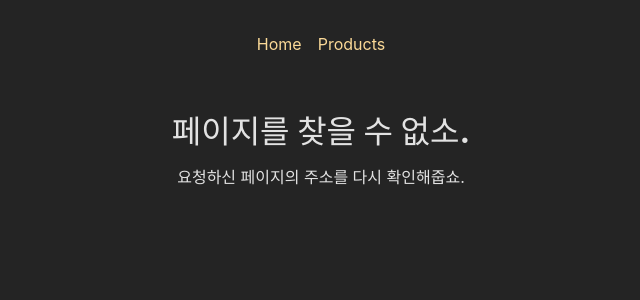
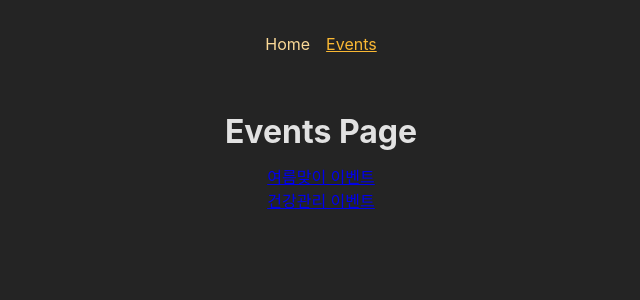
Before and after one commit to yunjeongg/REACT_STUDY20240612, a React (Create React App) app: page /events in a window 1280 px wide. Shown: the top 300 px of the page, without its empty margins (319-959 px from the left). Built offline with nearby package versions, Linux system fonts and the light colour scheme.

Commit message:
# 90. Events 어제 배운것 복습

```diff
--- a/src/App.js
+++ b/src/App.js
@@ -6,30 +6,26 @@
 import RootLayout from './components/RouteExample/layout/RootLayout';
 import ErrorPage from './components/RouteExample/pages/ErrorPage';
 import ProductDetail from './components/RouteExample/pages/ProductDetail';
+import Events from './components/RouteExample/pages/Events';
+import EventDetail from './components/RouteExample/pages/EventDetail';
 
+// 라우터 설정
 const router = createBrowserRouter
 ([
   {
-    path: '/abc',
+    path: '/',
     element: <RootLayout />, // / 들어오면 <RootLayout /> 을 띄우고
     errorElement: <ErrorPage />, // 에러가 났을 때 보여줄 컴포넌트
-    children: [
-                // {path: '', element: <Home /> }, // /products 들어오면 <Home /> 을 띄운다.
-                {index: true, element: <Home /> },
-                // 웹페이지에 들어왔을 때 맨 처음 보여지는 부분이라 path: '' 이런식으로비워두는 것보다 index: true 이런식으로 작성하는게 좋다.
-                {path: 'products', element: <Products /> }, // /products 들어오면 <Products /> 을 띄운다.
-                // {path: 'products/:prodId', element: <ProductDetail /> }
-                // : 붙이는 것 - 동적렌더링
-                {path: 'products/:prodId/page/:pageNo', element: <ProductDetail /> }
-                // 여러가지 파라미터를 한번에 알아낼수도 있다. (상품의 아이디, 페이지번호)
 
+    // 중첩라우팅
+    children:
+    [
+      { index: true, element: <Home /> }, // http://localhost:3000/events/
+      { path: 'events', element: <Events /> }, // http://localhost:3000/events
+      { path: 'events/:eventId', element: <EventDetail /> }, // http://localhost:3000/events/1
 
-      // children 의 path 는 전체 path 보다 더 상위의 path가 올 수 없고
-      // children 의 path 는 전체 path + 자기path 로 작성해야된다.
-
-      // childe path 에서 전체path 를 생략할 수 있다.
-      // /base -> '', /base/product -> 'products'
-  ]},
+    ]
+  },
 ]);
 const App = () => {
 
--- a/src/components/RouteExample/layout/MainNavigation.js
+++ b/src/components/RouteExample/layout/MainNavigation.js
@@ -19,7 +19,7 @@
             <NavLink to='' className={activeFn} end>Home</NavLink>
           </li>
           <li>
-            <NavLink to='products' className={activeFn}>Products</NavLink>
+            <NavLink to='events' className={activeFn}>Events</NavLink>
           </li>
         </ul>
       </nav>
--- /dev/null
+++ b/src/components/RouteExample/pages/EventDetail.js
@@ -0,0 +1,15 @@
+import React from 'react'
+import { useParams } from 'react-router-dom'
+
+const EventDetail = () => {
+
+  const { eventId: id} = useParams();
+  return (
+    <>
+      <h1>EventDetail Page</h1>
+      <p>Event ID: {id}</p>
+    </>
+  )
+}
+
+export default EventDetail
--- /dev/null
+++ b/src/components/RouteExample/pages/Events.js
@@ -0,0 +1,39 @@
+import React from 'react';
+import { Link } from 'react-router-dom';
+
+const DUMMY_EVENTS =
+[
+  {
+    id: '1',
+    title: '여름맞이 이벤트',
+    image: 'https://m.puroluna.com/file_data/iffl8888/2019/06/18/e6a78ac2fbfa26acf240feb86380a47f.jpg',
+    date: '2024-07-20',
+    description: '여름맞이 이벤트입니다. 재밌겠지?'
+  },
+  {
+    id: '2',
+    title: '건강관리 이벤트',
+    image: 'https://www.nhis.or.kr/static/alim/paper/oldpaper/202109/assets/images/sub/event01_mo.jpg',
+    date: '2024-07-15',
+    description: '건강 이벤트입니다. 건강하겠지?'
+  },
+
+]
+const Events = () => {
+  return (
+    <>
+      <h1>Events Page</h1>
+      <ul>
+        {
+          DUMMY_EVENTS.map (e => (
+            <li key={e.id}>
+              <Link to={e.id}>{e.title}</Link>
+            </li>
+          ))
+        }
+      </ul>
+    </>
+  )
+}
+
+export default Events
```
